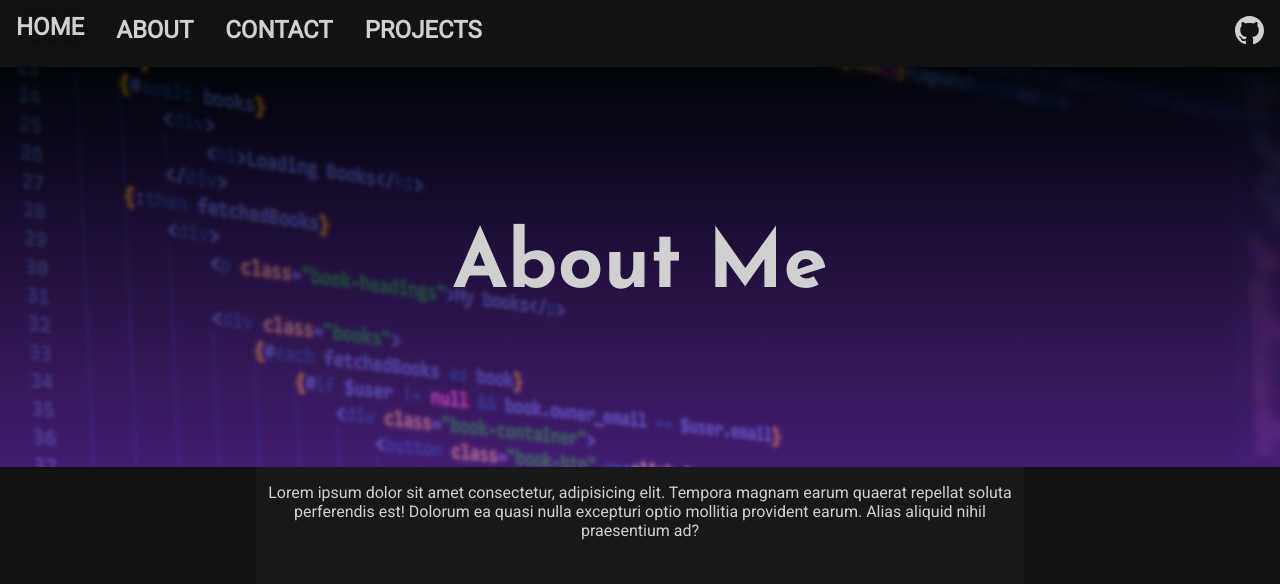
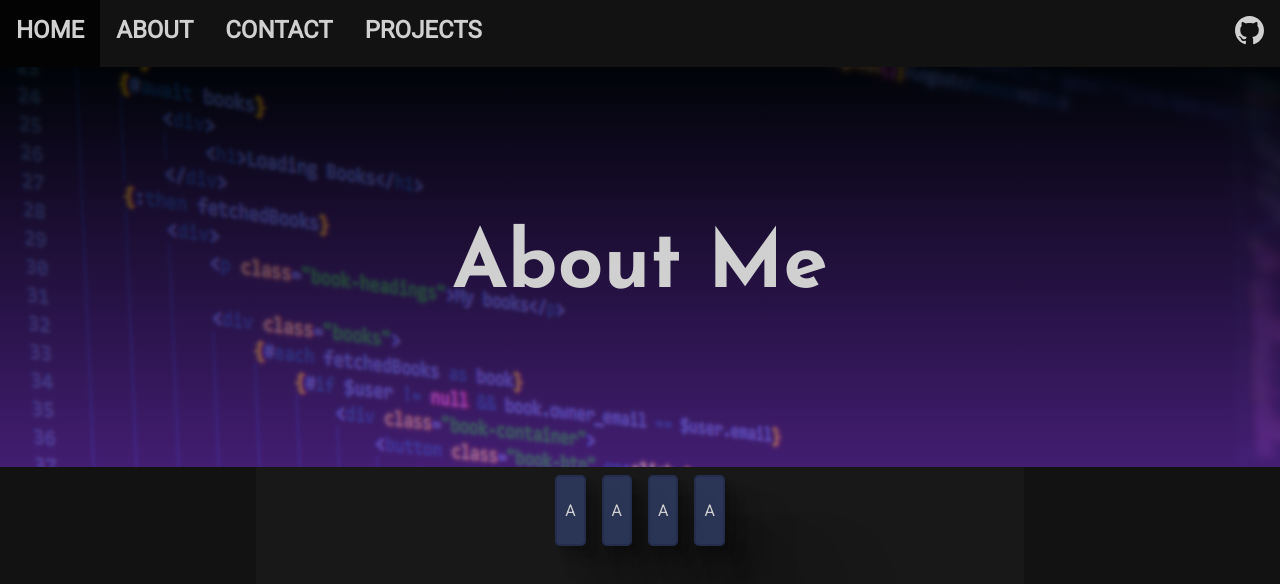
Before and after one commit to InvalidSE/InvalidSE-Web, a SvelteKit app: page /about in a window 1280 px wide. Shown: the top 584 px of the page. Built offline with nearby package versions, Linux system fonts and the light colour scheme.

Commit message:
Nav + About page updates

```diff
--- a/src/lib/components/navbar.svelte
+++ b/src/lib/components/navbar.svelte
@@ -36,9 +36,7 @@
         transition: 0.5s;
         // border-top: 5px solid transparent;
         &:hover{
-            // border-top: 5px solid #6388d8;
-            transform: translateY(-3px);
-            text-shadow: 0 0 10px #181818b4;
+            background-color: #000000d2;
         }
 
     }
--- a/src/routes/about/+page.svelte
+++ b/src/routes/about/+page.svelte
@@ -12,7 +12,13 @@
     </div>
     <div class="left-panel"></div>
     <div class="content">
-        <p>Lorem ipsum dolor sit amet consectetur, adipisicing elit. Tempora magnam earum quaerat repellat soluta perferendis est! Dolorum ea quasi nulla excepturi optio mollitia provident earum. Alias aliquid nihil praesentium ad?</p>
+        <div class="about-boxes">
+            <div class="about-box"><p>A</p></div>
+            <div class="about-box"><p>A</p></div>
+            <div class="about-box"><p>A</p></div>
+            <div class="about-box"><p>A</p></div>
+
+        </div>
     </div>
     <div class="right-panel"></div>
 </div>
@@ -55,4 +61,26 @@
         text-align: center;
         margin: 2em 0em;
     }
+
+    .about-boxes {
+        display: flex;
+        flex-direction: row;
+        flex-wrap: wrap;
+
+    }
+    .about-box {
+        cursor: pointer;
+        opacity: 1;
+        transform: scale(1);
+        transition: 0.25s;
+        margin: 8px;
+        padding: 8px;
+        border: 2px solid #252d4d;
+        background-color: rgba(48, 60, 101, 0.8);
+        border-radius: 5px;
+        flex-grow: 1;
+        box-shadow: 2.8px 2.8px 2.2px rgba(0, 0, 0, 0.059), 6.7px 6.7px 5.3px rgba(0, 0, 0, 0.085),
+            12.5px 12.5px 10px rgba(0, 0, 0, 0.105), 22.3px 22.3px 17.9px rgba(0, 0, 0, 0.125),
+            41.8px 41.8px 33.4px rgba(0, 0, 0, 0.151), 100px 100px 80px rgba(0, 0, 0, 0.21);
+    }
 </style>
```
